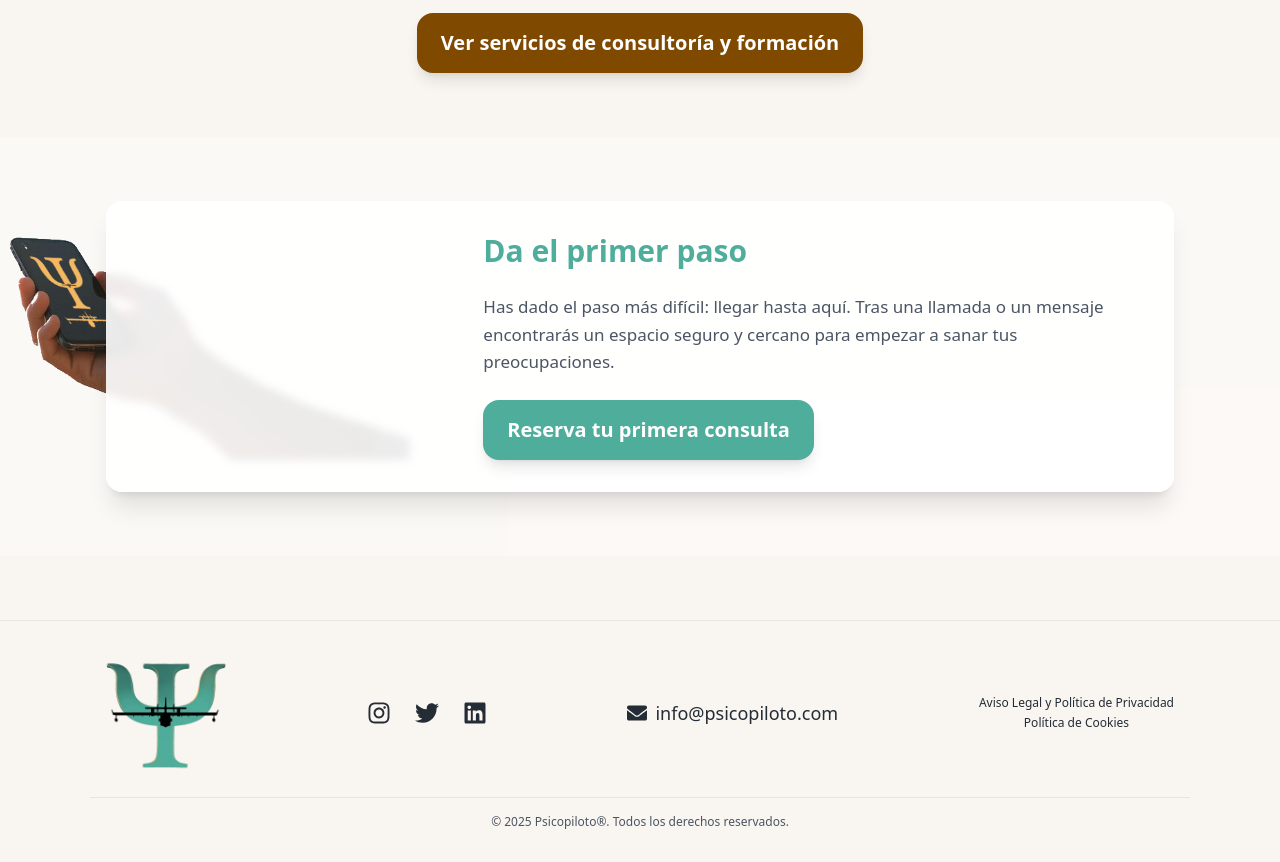
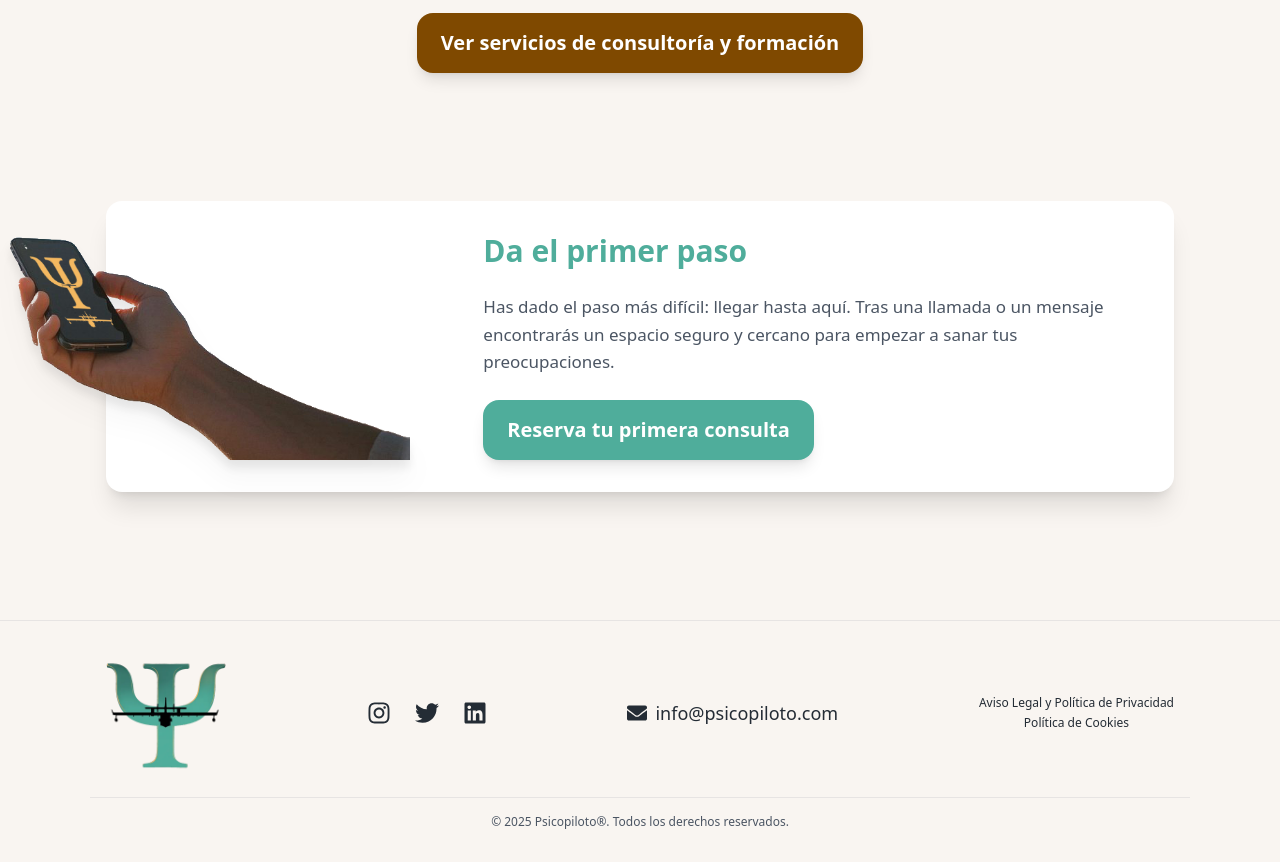
Before and after one commit to psicopiloto/psicopilotopage1, a Next.js app: page / in a window 1280 px wide. Shown: the part 2660-3522 px from the top of the page. Built offline with nearby package versions, Linux system fonts and the light colour scheme.

Commit message:
Update index.js

```diff
--- a/pages/index.js
+++ b/pages/index.js
@@ -216,11 +216,10 @@ export default function Home() {
           </div>
         </section>
 
-        {/* CTA FINAL (FIXED IMAGE OVERLAP) */}
-        <section className="py-16 bg-white/40 relative overflow-visible">
+      {/* CTA FINAL (CON LA CORRECCIÓN DEL EFECTO 3D MANTENIDA) */}
+        <section className="py-16 bg-psicopiloto-sand-50 relative overflow-visible">
           <div className="container mx-auto max-w-5xl relative">
-
-            {/* Imagen sobresaliente - FIX: Se ajusta el tamaño y la posición para que NO choque con el texto. */}
+            {/* Imagen sobresaliente - Z-INDEX ALTO y SHADOW para el efecto 3D */}
             <Image
               src="/telefono.png"
               alt="Contacto telefónico para iniciar terapia psicológica online"
@@ -231,12 +230,13 @@ export default function Home() {
                 md:absolute md:top-1/2 md:-translate-y-1/2 md:-left-10
                 md:w-[350px] md:h-auto
                 lg:w-[400px] lg:-left-20
-                z-10 // Se asegura que esté por debajo del texto
+                z-30
+                drop-shadow-xl
               `}
             />
 
-            {/* Grid solo para el texto - FIX: Usamos 3 columnas y empezamos en la 2 para dejar espacio a la imagen. */}
-            <div className="grid grid-cols-1 md:grid-cols-3 gap-8 items-center p-8 bg-white/90 rounded-2xl shadow-xl backdrop-blur-sm relative z-20">
+            {/* Grid solo para el texto - Z-INDEX MEDIO */}
+            <div className="grid grid-cols-1 md:grid-cols-3 gap-8 items-center p-8 bg-white rounded-2xl shadow-xl relative z-20">
               <div className="col-span-1 md:col-start-2 md:col-span-2 text-center md:text-left">
                 <h2 className="text-3xl font-semibold mb-6 text-psicopiloto-green-500">
                   Da el primer paso
@@ -253,7 +253,6 @@ export default function Home() {
             </div>
           </div>
         </section>
-
       </main>
 
       <Footer />
```
